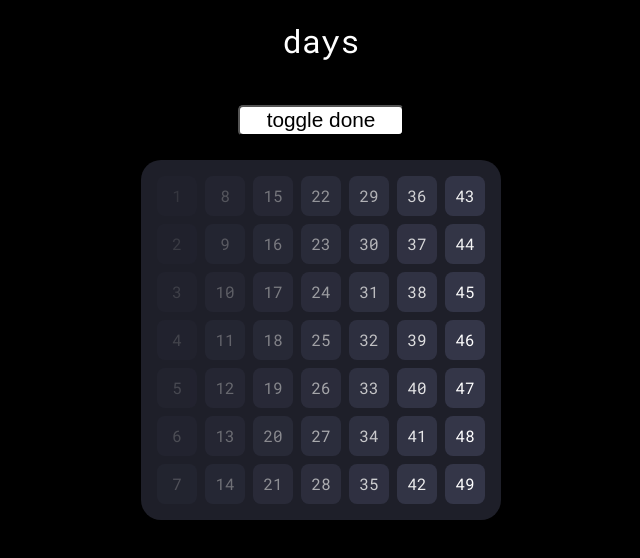
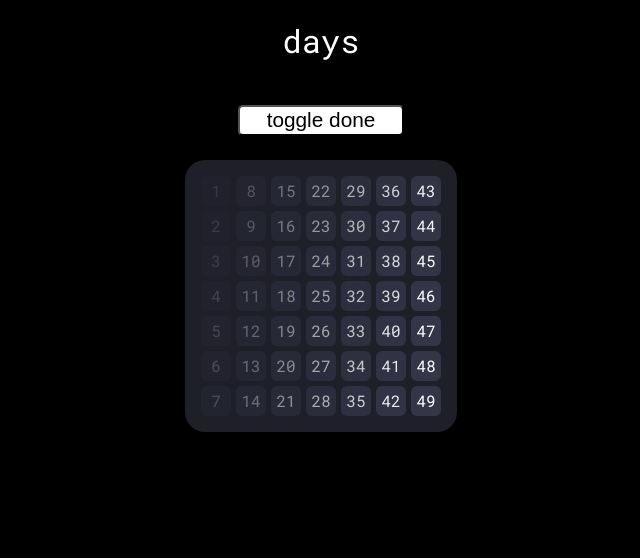
Before and after one commit to tasmankingsley/consistency-graph, a Svelte app: page / in a window 1280 px wide. Shown: the top 558 px of the page, without its empty margins (319-959 px from the left). Built offline with nearby package versions, Linux system fonts and the light colour scheme.

Commit message:
style update

```diff
--- a/src/App.svelte
+++ b/src/App.svelte
@@ -69,20 +69,20 @@ span {
   margin: auto;
   background-color: #1e1f29;
   border-radius: 20px;
-  row-gap: 8px;
-  column-gap: 8px;
+  row-gap: 5px;
+  column-gap: 5px;
   padding: 16px;
   /* border: 1px solid white; */
 }
 
 .day {
-  width: 40px;
-  height: 40px;
-  line-height: 40px;
+  width: 30px;
+  height: 30px;
+  line-height: 30px;
   font-size: 1rem;
   background-color: #00fa9a;
   /* padding: 5px; */
-  border-radius: 8px;
+  border-radius: 6px;
   text-align: center;
   color: #fff;
 }
```
